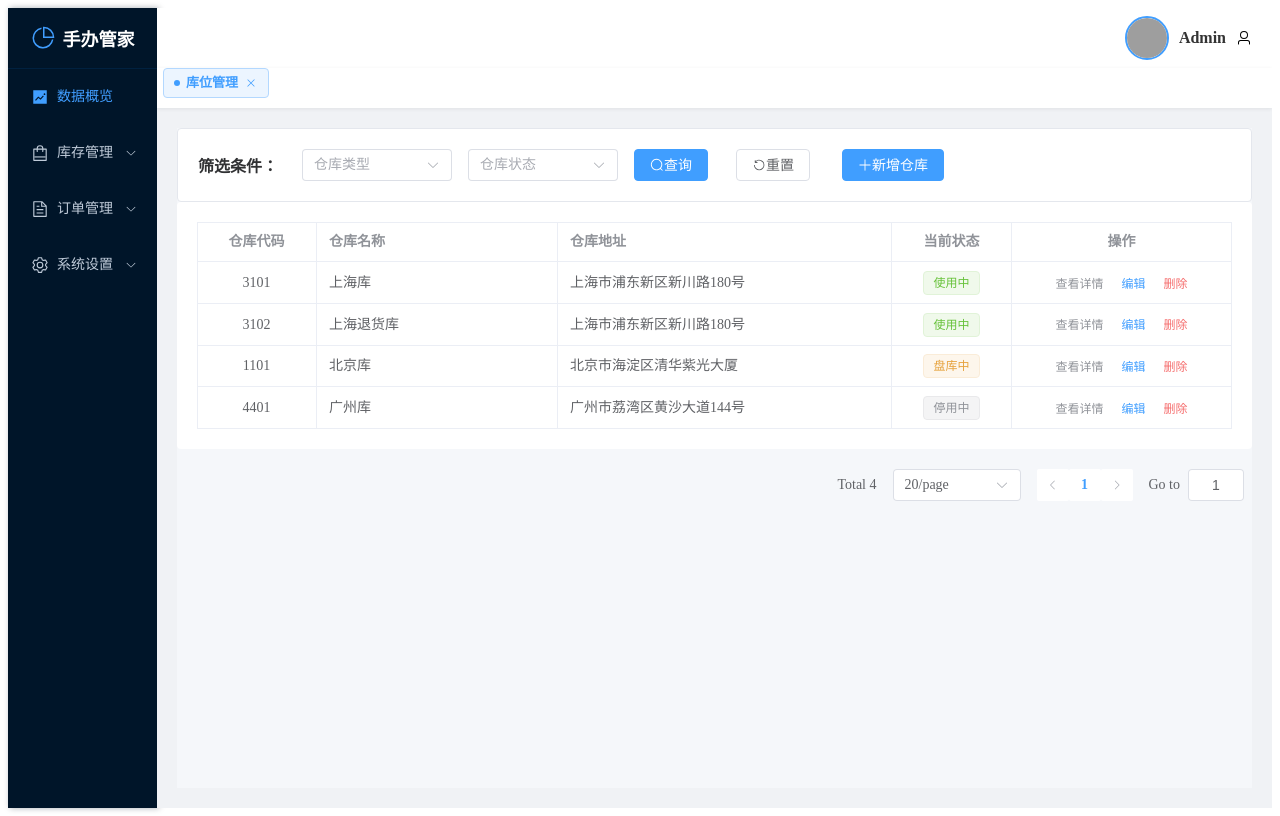
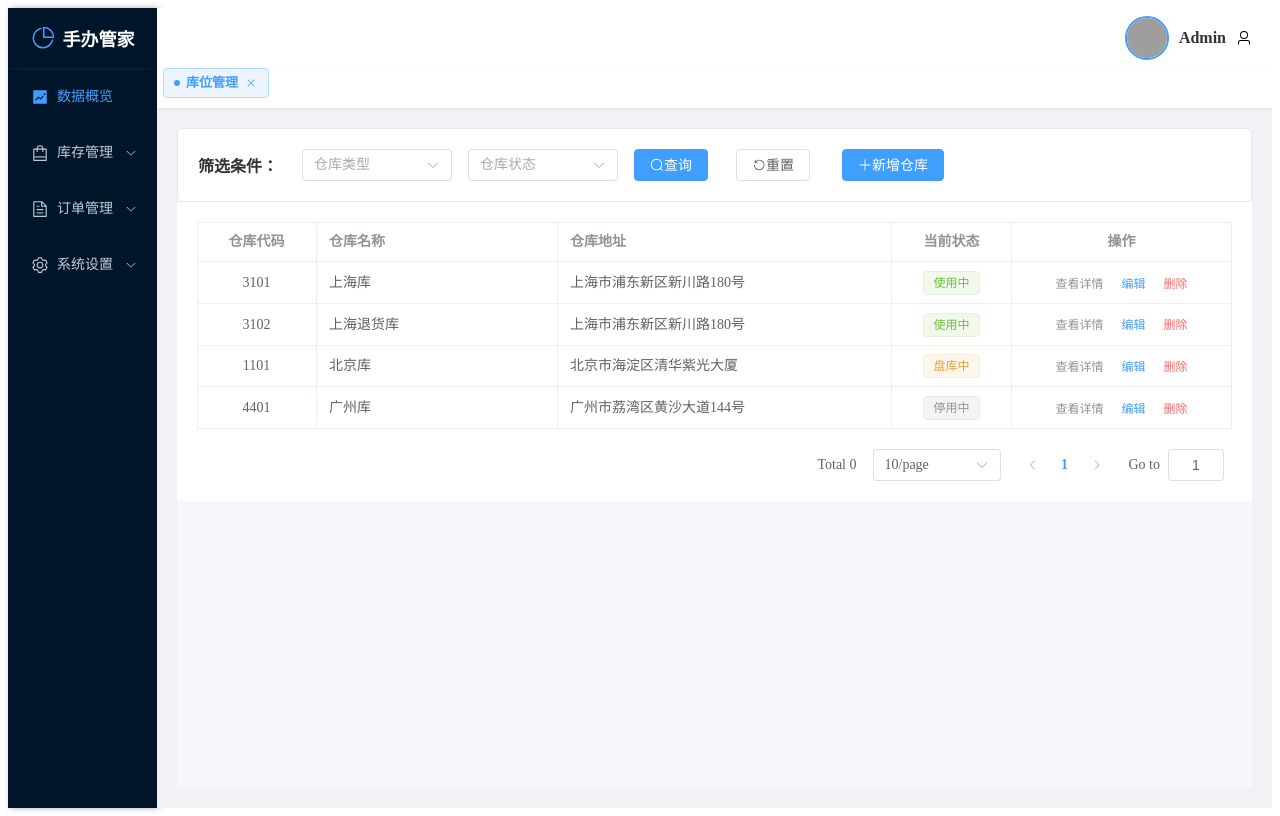
Before and after one commit to Haikin-Tei/Figure-ERP, a Vue app: page /stock/location in a window 1280 px wide. Built offline with nearby package versions, Linux system fonts and the light colour scheme; grey boxes are pictures that could not be loaded; the HTML template or start-up script is replaced by a standard one.

Commit message:
feat:抽离单独的ts

```diff
--- /dev/null
+++ b/src/types/common.ts
@@ -0,0 +1,11 @@
+// 存放通用组件（如 BaseTable）相关的类型
+// --- 1. 表格列配置接口 ---
+export interface Column {
+  prop: string                    // 字段名
+  label: string                   // 表头名
+  width?: string | number
+  minWidth?: string | number
+  align?: 'left' | 'center' | 'right'
+  fixed?: boolean | 'left' | 'right'
+  formatter?: (row: any, col: Column) => string // 格式化函数
+}
--- a/src/views/stock/LocationManage/index.vue
+++ b/src/views/stock/LocationManage/index.vue
@@ -46,7 +46,7 @@
     </el-card>
 
     <BaseTable :data="paginatedData" :columns="columns" :loading="loading" @update:page="handleCurrentChange"
-      @update:limit="handleSizeChange">
+      @update:limit="handleSizeChange" :pagination="pagination">
       <!-- 插槽：渲染“当前状态”列 -->
       <template #status="scope">
         <el-tag :type="getStatusTag(scope.row.status)">
@@ -71,11 +71,11 @@
 
 
     <!-- 3. 分页器 -->
-    <div class="pagination-container">
+    <!-- <div class="pagination-container">
       <el-pagination v-model:current-page="currentPage" v-model:page-size="pageSize" :page-sizes="[10, 20, 50, 100]"
         layout="total, sizes, prev, pager, next, jumper" :total="filteredData.length" @size-change="handleSizeChange"
         @current-change="handleCurrentChange" />
-    </div>
+    </div> -->
 
     <!-- 4. 详情弹窗 -->
     <el-dialog v-model="detailVisible" title="仓库详情" width="500px" :close-on-click-modal="false">
@@ -141,7 +141,7 @@ import { ref, computed, reactive } from 'vue'
 import { Plus, Search, RefreshLeft } from '@element-plus/icons-vue'
 import { ElMessage, type FormInstance, type FormRules } from 'element-plus'
 import BaseTable from '@/components/common/BaseTable.vue'
-import type { Column } from './index.ts'
+import type { Column } from '@/types/common'
 
 // --- 1. 模拟数据 ---
 const warehouseList = ref([
@@ -197,6 +197,7 @@ const loading = ref(false)
 // --- 3. 分页状态 ---
 const currentPage = ref(1)
 const pageSize = ref(20)
+const pagination = ref(true)
 
 // --- 4. 详情弹窗状态 ---
 const detailVisible = ref(false)
@@ -352,10 +353,4 @@ const getStatusTag = (status: string) => {
   color: #303133;
   margin-right: 8px;
 }
-
-.pagination-container {
-  margin-top: 20px;
-  display: flex;
-  justify-content: flex-end;
-}
 </style>
```
Also changed, not shown: src/views/stock/LocationManage/index.ts (+1 -12 lines).
